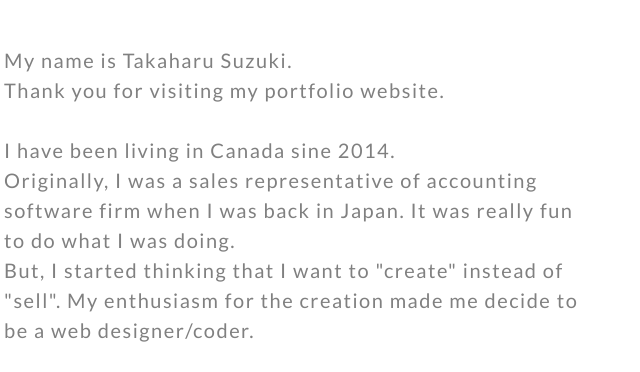
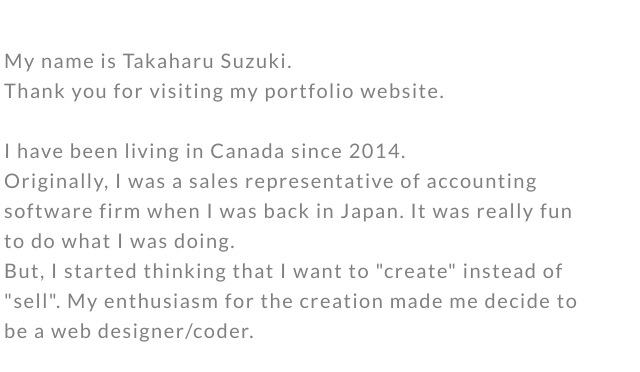
Before and after one commit to belltree-taka/portfolio_en, a plain HTML site: page index.html in a window 1280 px wide. Shown: the part 920-1292 px from the top of the page, 556-1196 px from the left. Drawn offline with nearby package versions, Linux system fonts and the light colour scheme.

Commit message:
fixed misspelling

```diff
--- a/index.html
+++ b/index.html
@@ -83,7 +83,7 @@
 			<div class="description">
 				<p>My name is Takaharu Suzuki.</p>
 				<p>Thank you for visiting my portfolio website.</p>
-				<p>I have been living in Canada sine 2014.<br> Originally, I was a sales representative of accounting software firm when I was back in Japan. It was really fun to do what I was doing. <br>But, I started thinking that I want to "create" instead of "sell". My enthusiasm for the creation made me decide to be a web designer/coder.
+				<p>I have been living in Canada since 2014.<br> Originally, I was a sales representative of accounting software firm when I was back in Japan. It was really fun to do what I was doing. <br>But, I started thinking that I want to "create" instead of "sell". My enthusiasm for the creation made me decide to be a web designer/coder.
 				<p>I have skills such as HTML5, CSS3 and jQuery. Also, I have lots of experience especially on coding by making fictitious website from the scratch and tracing the actual websites.</p>
 			</div>
 		</div>
```
